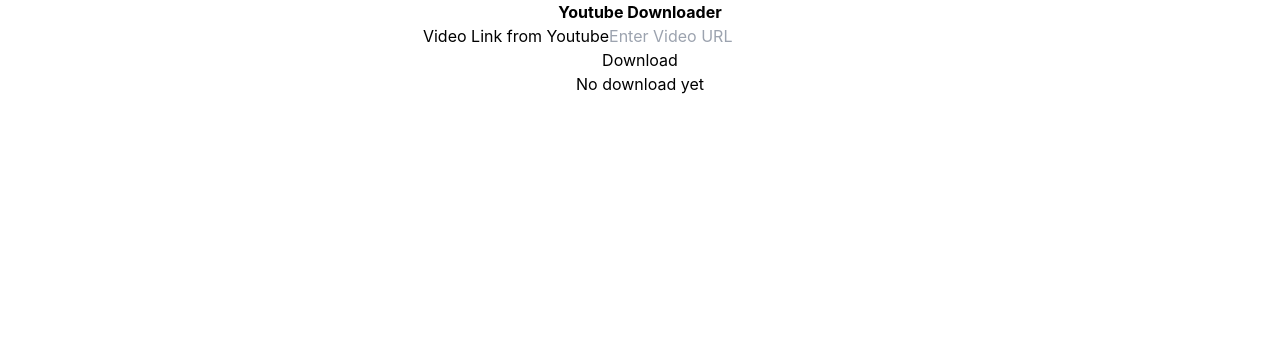
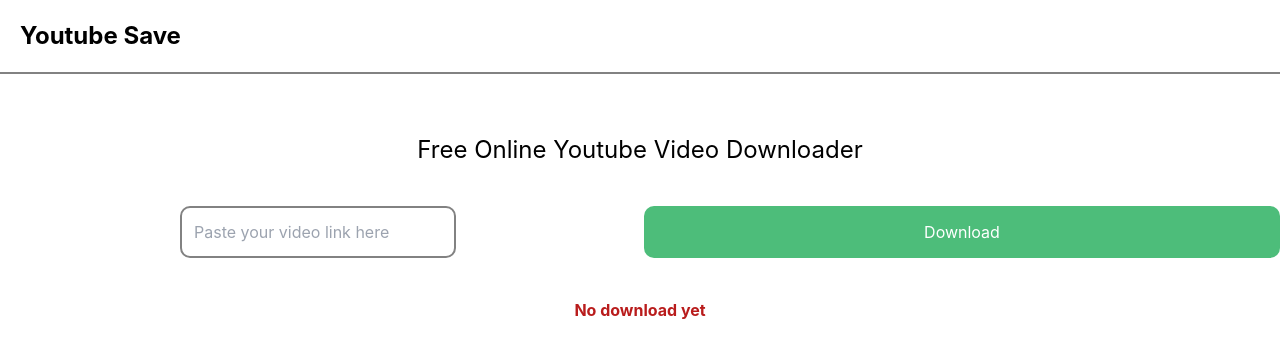
Before and after one commit to poonam-kumawat/Youtube_Video_Downloader, a React (Create React App) app in the folder client/: page / in a window 1280 px wide. Shown: the top 358 px of the page. Built offline with nearby package versions, Linux system fonts and the light colour scheme; no server answers.

Commit message:
WIP Youtube

```diff
--- a/client/src/App.tsx
+++ b/client/src/App.tsx
@@ -2,10 +2,12 @@
 import logo from "./logo.svg";
 import "./App.css";
 import Youtube from "./component/youtube";
+import Header from "./component/Header/Header";
 
 function App() {
   return (
     <div className="App">
+      <Header />
       <Youtube />
     </div>
   );
--- /dev/null
+++ b/client/src/component/Header/Header.tsx
@@ -0,0 +1,11 @@
+import React from "react";
+
+function Header() {
+  return (
+    <div className="border-b-2 border-[#828282] p-5">
+      <div className="text-left font-bold text-2xl">Youtube Save</div>
+    </div>
+  );
+}
+
+export default Header;
--- a/client/src/component/youtube.tsx
+++ b/client/src/component/youtube.tsx
@@ -5,6 +5,13 @@
 const Youtube = () => {
   const [urlValue, setUrlValue] = useState("");
   const [data, setData] = useState(null) as any;
+
+  const [selectedFormat, setSelectedFormat] = useState(null);
+
+  const handleFormatChange = (event: any) => {
+    const selectedFormatIndex = event.target.value;
+    setSelectedFormat(data.data.info[selectedFormatIndex]);
+  };
 
   const handleDownload = async () => {
     const data: any = await getDownloads(urlValue);
@@ -22,50 +29,46 @@
   };
   return (
     <div>
-      <div className="container my-5">
-        <h1>
-          <strong>Youtube Downloader</strong>
-        </h1>
-        {/* <form method="GET" action="/download" className="my-5"> */}
+      <div className="my-5">
+        <h1 className="py-10 text-2xl">Free Online Youtube Video Downloader</h1>
+        <div className="grid grid-cols-2 gap-2">
           <div className="form-group">
-          <label htmlFor="exampleInputEmail1">Video Link from Youtube</label>
             <input
               type="text"
-            className="form-control"
-            placeholder="Enter Video URL"
+              className="form-control border-2 border-[#828282] p-3 rounded-[10px]"
+              placeholder="Paste your video link here"
               name="url"
               onChange={(e) => setUrlValue(e.target.value)}
             />
           </div>
-        <button onClick={handleDownload} className="btn btn-primary">
+          <button
+            onClick={handleDownload}
+            className="p-3  bg-[#4DBD7A] text-[#fff] rounded-[10px] cursor-pointer"
+          >
             Download
           </button>
+        </div>
         {/* </form> */}
       </div>
       <div>
         {data !== null ? (
-          <div>
+          <div className="grid grid-cols-2  gap-4">
             <div className="my-4">
-              <iframe
-                width="570"
-                height="320"
-                src={`${data.data.url}`}
-                title="video"
-              />
+              <iframe width={272} src={`${data.data.url}`} title="video" />
             </div>
-            <div>
+            <div className="grid grid-cols-4 gap-3">
               {data?.data.info.map((formatName: any, index: any) => {
                 if (
                   formatName.mimeType.includes("video/mp4") ||
                   formatName.mimeType.includes("video/mp3")
                 ) {
                   return (
-                    <div key={index}>
+                    <div key={index} className="p-3">
                       <a
                         href={formatName.url}
                         target="_blank"
                         download
-                        className=" outline-none italic underline"
+                        className=" outline-none cursor-pointer border-2"
                       >
                         {formatName.mimeType.split(";")[0] + " "}
                         {formatName.hasVideo ? formatName.height + "p" : ""}
--- a/client/tailwind.config.js
+++ b/client/tailwind.config.js
@@ -1,6 +1,6 @@
 /** @type {import('tailwindcss').Config} */
 module.exports = {
-  content: ["./src/**/*.{html,js}"],
+  content: ["./src/**/*.{html,js,ts,tsx,jsx}"],
   theme: {
     extend: {},
   },
```
Lines whose indentation alone changed are shown as unchanged.
